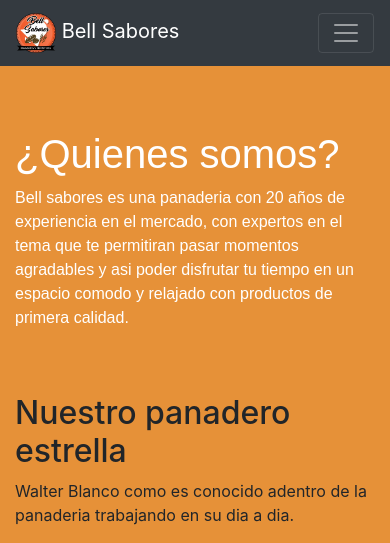
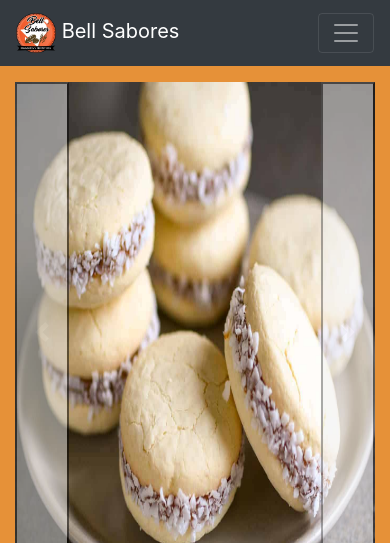
Before and after one commit to Afix42/Panaderia_2, a Django app: page / in a window 390 px wide. Shown: the top 543 px of the page. Run offline with Django 4.2, Linux system fonts and the light colour scheme; some libraries are stand-ins or nearby versions; grey boxes are pictures that could not be loaded.

Commit message:
Carrusel menu

```diff
--- a/Panaderia/core/templates/core/Menu.html
+++ b/Panaderia/core/templates/core/Menu.html
@@ -24,36 +24,54 @@
       </button>
       <div class="collapse navbar-collapse" id="navbarNavAltMarkup">
         <div class="navbar-nav">
-          <a class="nav-link active" aria-current="page" href="{% url 'menu' %}">Inicio</a>
+          <a class="nav-link active" aria-current="page" href="Menu.html">Inicio</a>
           <a class="nav-link" href="Lista_Productos.html">Productos</a>
           <a class="nav-link" href="Carrito.html">Carrito</a>
-          <a class="nav-link" href="{% url 'login' %}">Inicio sesión</a>
-          <a class="nav-link" href="{% url 'registro' %}">Registrarse</a>
+          <a class="nav-link" href="formularios/formularioLogin.html">Inicio sesión</a>
+          <a class="nav-link" href="formularios/formularioRegistro.html">Registrarse</a>
         </div>
       </div>
     </div>
   </nav>
 
   <div class="container-fluid pt-3">
-      <div class="row">
-        <div class="col-md-6 my-5">
-            <div class="descripcion-tienda">
-                <h1>¿Quienes somos?</h1>
-                <p>Bell sabores es una panaderia con 20 años de
-                    experiencia en el mercado, con expertos en el tema
-                    que te permitiran pasar momentos agradables y asi
-                    poder disfrutar tu tiempo en un espacio comodo y
-                    relajado con productos de primera calidad.</p>
-            </div>
-        </div>
-        <div class="col-md-2">
-          <h2>Nuestro panadero estrella</h2>
-          <p>Walter Blanco como es conocido adentro de la panaderia trabajando en su dia a dia.</p>
-        </div>
-        <div class="col-md-4">
-          <img src="imagenes/Panadero.jpg" alt="Panadero" width="100%" height="100%" class="img-circle" alt="Cinque Terre">
-        </div>
+
+    <!-- Carousel -->
+    <div id="demo" class="carousel slide" data-bs-ride="carousel">
+
+      <!-- Indicators/dots -->
+      <div class="carousel-indicators">
+          <button type="button" data-bs-target="#demo" data-bs-slide-to="0" class="active"></button>
+          <button type="button" data-bs-target="#demo" data-bs-slide-to="1"></button>
+          <button type="button" data-bs-target="#demo" data-bs-slide-to="2"></button>
       </div>
+
+      <!-- The slideshow/carousel -->
+      <div class="carousel-inner">
+          <div class="carousel-item active">
+              <img src="{% static 'core/image/alfajorCARRUSEL.jpg' %}" alt="Los Angeles" class="d-block" style="width:100%; height: 500px;">
+              <div class="carousel-caption d-none d-md-block">
+                <h2>First slide label</h2>
+                <p>Nulla vitae elit libero, a pharetra augue mollis interdum.</p>
+              </div>
+          </div>
+          <div class="carousel-item">
+              <img src="{% static 'core/image/dobladitasCARRUSEL.jpg' %}" alt="Chicago" class="d-block" style="width:100%; height: 500px;">
+          </div>
+          <div class="carousel-item">
+              <img src="{% static 'core/image/sopaipillasCARRUSEL.jpg' %}" alt="New York" class="d-block" style="width:100%; height: 500px;">
+          </div>
+      </div>
+
+      <!-- Left and right controls/icons -->
+      <button class="carousel-control-prev" type="button" data-bs-target="#demo" data-bs-slide="prev">
+          <span class="carousel-control-prev-icon"></span>
+      </button>
+      <button class="carousel-control-next" type="button" data-bs-target="#demo" data-bs-slide="next">
+          <span class="carousel-control-next-icon"></span>
+      </button>
+    </div>
+
       <div class="row">
           <div class="productos-destacados">
               Productos destacados:
```
Also changed, not shown: Panaderia/core/static/core/image/alfajorCARRUSEL.jpg (added), Panaderia/core/static/core/image/dobladitasCARRUSEL.jpg (added), Panaderia/core/static/core/image/sopaipillasCARRUSEL.jpg (added).
